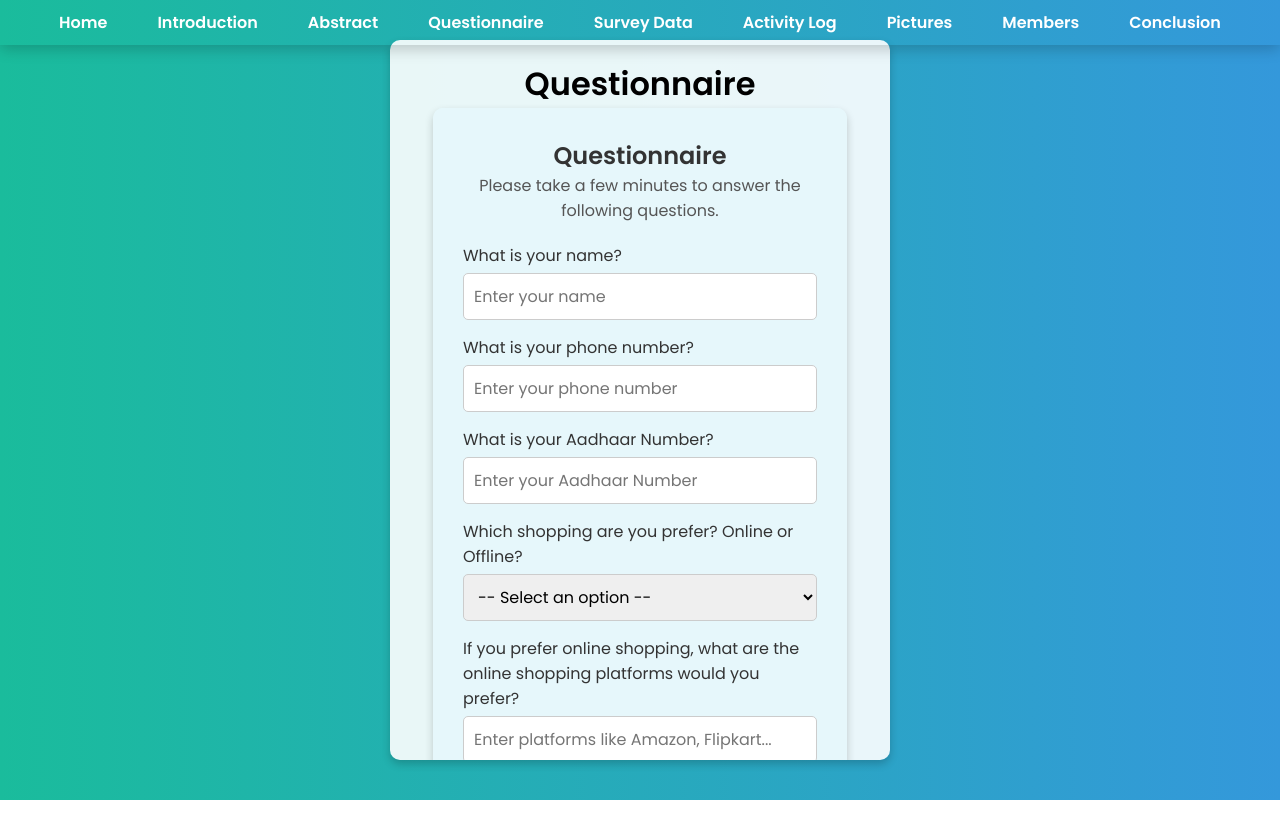
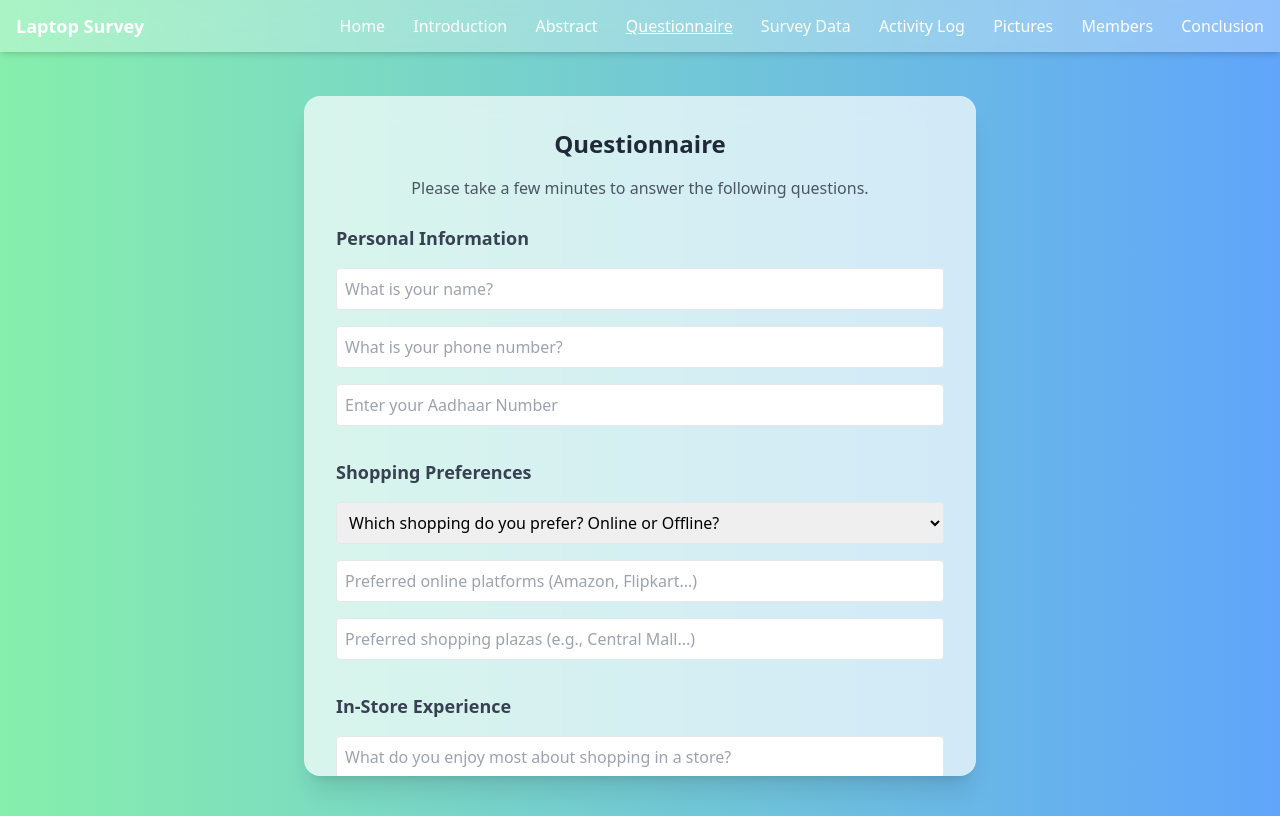
Before and after one commit to PuliPrabhas/CSPW, a plain HTML site: page Questionnaire.html in a window 1280 px wide. Drawn offline with nearby package versions, Linux system fonts and the light colour scheme.

Commit message:
Update Questionnaire.html

```diff
--- a/Questionnaire.html
+++ b/Questionnaire.html
@@ -1,106 +1,97 @@
 <!DOCTYPE html>
 <html lang="en">
 <head>
-    <meta charset="UTF-8">
-    <meta name="viewport" content="width=device-width, initial-scale=1.0">
+  <meta charset="UTF-8" />
+  <meta name="viewport" content="width=device-width, initial-scale=1.0" />
   <title>Questionnaire</title>
-    <link rel="stylesheet" href="ques.css"> <!-- Link to external CSS -->
+  <script src="https://cdn.tailwindcss.com"></script>
 </head>
-<body>
-    <header>
-    <nav class="navbar">
-        <ul>
-            <li><a href="index.html">Home</a></li>
-            <li><a href="introduction.html">Introduction</a></li>
-            <li><a href="Abstract.html">Abstract</a></li>
-            <li><a href="Questionnaire.html">Questionnaire</a></li>
-            <li><a href="Survey.html">Survey Data</a></li>
-            <li><a href="Activity.html">Activity Log</a></li>
-            <li><a href="Pictures.html">Pictures</a></li>
-            <li><a href="Members.html">Members</a></li>
-            <li><a href="Conclusion.html">Conclusion</a></li>
-        </ul>
+<body class="bg-gradient-to-r from-green-300 to-blue-400 min-h-screen font-sans">
+
+  <!-- Navbar -->
+  <nav class="backdrop-blur-lg bg-white/30 text-white shadow-md fixed w-full z-10">
+    <div class="max-w-7xl mx-auto px-4 py-3 flex justify-between items-center">
+      <div class="font-bold text-lg text-white">Laptop Survey</div>
+      <div class="space-x-6 text-white font-medium">
+        <a href="index.html" class="hover:underline">Home</a>
+        <a href="introduction.html" class="hover:underline">Introduction</a>
+        <a href="abstract.html" class="hover:underline">Abstract</a>
+        <a href="questionnaire.html" class="underline">Questionnaire</a>
+        <a href="surveydata.html" class="hover:underline">Survey Data</a>
+        <a href="activitylog.html" class="hover:underline">Activity Log</a>
+        <a href="pictures.html" class="hover:underline">Pictures</a>
+        <a href="members.html" class="hover:underline">Members</a>
+        <a href="conclusion.html" class="hover:underline">Conclusion</a>
+      </div>
+    </div>
   </nav>
-    </header>
-    <div class="container">
-        <h1>Questionnaire</h1>
-        <div class="container" style="max-width: 600px; margin: auto; background: #e6f7fb; padding: 30px; border-radius: 10px;">
-  <h2 style="text-align: center; color: #333;">Questionnaire</h2>
-  <p style="text-align: center;">Please take a few minutes to answer the following questions.</p>
 
-  <form>
-    <label>What is your name?</label>
-    <input type="text" placeholder="Enter your name" required />
+  <!-- Main Content -->
+  <div class="pt-24 pb-10 flex justify-center px-4">
+    <div class="w-full max-w-2xl bg-white bg-opacity-70 backdrop-blur-md rounded-2xl p-8 shadow-xl overflow-y-auto max-h-[85vh]">
+      <h2 class="text-2xl font-bold text-center mb-4 text-gray-800">Questionnaire</h2>
+      <p class="text-center text-gray-600 mb-6">Please take a few minutes to answer the following questions.</p>
 
-    <label>What is your phone number?</label>
-    <input type="tel" placeholder="Enter your phone number" required />
+      <form class="space-y-4">
+        <!-- Personal Info -->
+        <h3 class="text-lg font-semibold text-gray-700">Personal Information</h3>
+        <input type="text" placeholder="What is your name?" class="w-full p-2 border rounded" required />
+        <input type="tel" placeholder="What is your phone number?" class="w-full p-2 border rounded" required />
+        <input type="text" placeholder="Enter your Aadhaar Number" class="w-full p-2 border rounded" required />
 
-    <label>What is your Aadhaar Number?</label>
-    <input type="text" placeholder="Enter your Aadhaar Number" required />
-
-    <label>Which shopping are you prefer? Online or Offline?</label>
-    <select required>
-      <option value="">-- Select an option --</option>
+        <!-- Preferences -->
+        <h3 class="text-lg font-semibold text-gray-700 pt-4">Shopping Preferences</h3>
+        <select class="w-full p-2 border rounded" required>
+          <option value="">Which shopping do you prefer? Online or Offline?</option>
           <option>Online</option>
           <option>Offline</option>
         </select>
+        <input type="text" placeholder="Preferred online platforms (Amazon, Flipkart...)" class="w-full p-2 border rounded" />
+        <input type="text" placeholder="Preferred shopping plazas (e.g., Central Mall...)" class="w-full p-2 border rounded" />
 
-    <label>If you prefer online shopping, what are the online shopping platforms would you prefer?</label>
-    <input type="text" placeholder="Enter platforms like Amazon, Flipkart..." />
-
-    <label>If you prefer offline shopping, what are the shopping plazas would you prefer?</label>
-    <input type="text" placeholder="Enter shopping plazas..." />
-
-    <label>What do you enjoy most about shopping in a store?</label>
-    <input type="text" placeholder="Enter your answer..." />
-
-    <label>Do you feel you can check the quality better when shopping in-store?</label>
-    <select required>
-      <option value="">-- Select an option --</option>
+        <!-- In-Store Experience -->
+        <h3 class="text-lg font-semibold text-gray-700 pt-4">In-Store Experience</h3>
+        <input type="text" placeholder="What do you enjoy most about shopping in a store?" class="w-full p-2 border rounded" />
+        <select class="w-full p-2 border rounded" required>
+          <option value="">Can you check quality better in-store?</option>
+          <option>Yes</option>
+          <option>No</option>
+        </select>
+        <select class="w-full p-2 border rounded" required>
+          <option value="">Do you prefer talking to sales staff before buying?</option>
+          <option>Yes</option>
+          <option>No</option>
+        </select>
+        <select class="w-full p-2 border rounded" required>
+          <option value="">Is it easier to find the right size in stores?</option>
+          <option>Yes</option>
+          <option>No</option>
+        </select>
+        <select class="w-full p-2 border rounded" required>
+          <option value="">Do you enjoy trying products before buying?</option>
           <option>Yes</option>
           <option>No</option>
         </select>
 
-    <label>Do you prefer talking to sales staff before buying?</label>
-    <select required>
-      <option value="">-- Select an option --</option>
+        <!-- Payments -->
+        <h3 class="text-lg font-semibold text-gray-700 pt-4">Payment Preferences</h3>
+        <input type="text" placeholder="How do you usually pay for online shopping? (Card, UPI, COD)" class="w-full p-2 border rounded" />
+        <input type="text" placeholder="How do you usually pay for offline shopping? (Card, UPI, Cash)" class="w-full p-2 border rounded" />
+
+        <!-- Security & Motivation -->
+        <h3 class="text-lg font-semibold text-gray-700 pt-4">Security & Motivation</h3>
+        <select class="w-full p-2 border rounded" required>
+          <option value="">Do you feel safe sharing personal/payment details online?</option>
           <option>Yes</option>
           <option>No</option>
         </select>
+        <input type="text" placeholder="What is the biggest reason you choose to shop online?" class="w-full p-2 border rounded" />
 
-    <label>Is it easier for you to find the right size or fit in stores?</label>
-    <select required>
-      <option value="">-- Select an option --</option>
-      <option>Yes</option>
-      <option>No</option>
-    </select>
-
-    <label>Do you enjoy trying products before buying?</label>
-    <select required>
-      <option value="">-- Select an option --</option>
-      <option>Yes</option>
-      <option>No</option>
-    </select>
-
-    <label>How do you usually pay for online shopping?</label>
-    <input type="text" placeholder="e.g., Card, UPI, Cash on Delivery" />
-
-    <label>How do you usually pay for offline shopping?</label>
-    <input type="text" placeholder="e.g., Card, UPI, Cash" />
-
-    <label>Do you feel safe sharing your personal and payment details online?</label>
-    <select required>
-      <option value="">-- Select an option --</option>
-      <option>Yes</option>
-      <option>No</option>
-    </select>
-
-    <label>What is the biggest reason you choose to shop online?</label>
-    <input type="text" placeholder="Enter your answer..." />
-
-    <br /><br />
-    <button type="submit">Submit</button>
+        <button type="submit" class="w-full bg-blue-500 text-white font-semibold py-2 rounded hover:bg-blue-600 mt-4">
+          Submit
+        </button>
       </form>
+    </div>
   </div>
 </body>
 </html>
```
Lines whose indentation alone changed are shown as unchanged.
